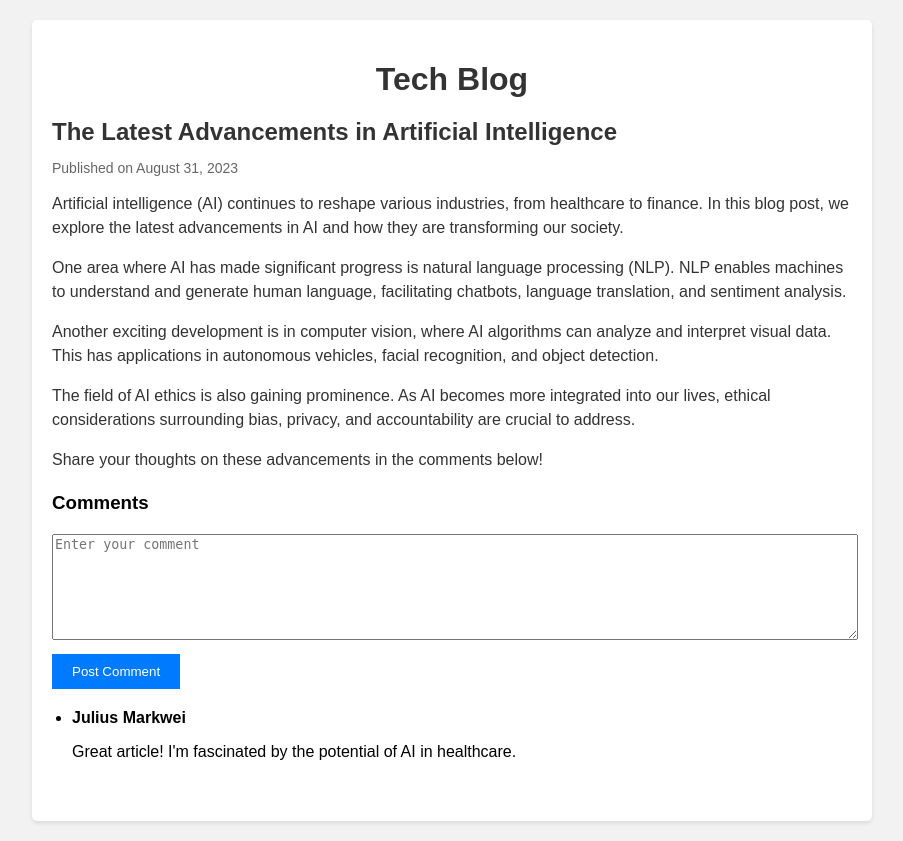
After one commit to juliusmarkwei/my-portfolio, a Flask app: page /blog in a window 1280 px wide. The commit adds this page. Shown: the whole page, without its empty margins (188-1091 px from the left). Run offline with Flask 2, Linux system fonts and the light colour scheme.

Commit message:
added tabs

```diff
--- a/app.py
+++ b/app.py
@@ -6,7 +6,21 @@ app = Flask(__name__)
 def index():
     return render_template('index.html')
 
+@app.route('/blog')
+def blog():
+    return render_template('blog.html')
 
+@app.route('/portfolio')
+def portfolio():
+    return render_template('portfolio.html')
+
+@app.route('/bio')
+def bio():
+    return render_template('bio.html')
+
+@app.route('/podcast')
+def podcast():
+    return render_template('podcast.html')
 
 if __name__ == '__main__':
     app.run(debug=True)
--- /dev/null
+++ b/templates/blog.html
@@ -0,0 +1,144 @@
+<!DOCTYPE html>
+<html>
+<head>
+  <title>Tech Blog</title>
+  <style>
+    body {
+      font-family: Arial, sans-serif;
+      background-color: #f2f2f2;
+      margin: 0;
+      padding: 20px;
+    }
+
+    .container {
+      max-width: 800px;
+      margin: 0 auto;
+      background-color: #ffffff;
+      padding: 20px;
+      border-radius: 5px;
+      box-shadow: 0 2px 4px rgba(0, 0, 0, 0.1);
+    }
+
+    h1 {
+      color: #333333;
+      margin-bottom: 20px;
+      text-align: center;
+    }
+
+    .post {
+      margin-bottom: 40px;
+    }
+
+    .post-title {
+      color: #333333;
+      font-size: 24px;
+      margin: 0;
+      margin-bottom: 10px;
+    }
+
+    .post-meta {
+      color: #666666;
+      font-size: 14px;
+      margin-bottom: 10px;
+    }
+
+    .post-content {
+      color: #333333;
+      line-height: 1.5;
+    }
+
+    .post-content a {
+      color: #007bff;
+      text-decoration: none;
+    }
+
+    .post-content a:hover {
+      text-decoration: underline;
+    }
+
+    .comment {
+      margin-top: 20px;
+    }
+
+    .comment-form {
+      margin-top: 20px;
+    }
+
+    .comment-form textarea {
+      width: 100%;
+      height: 100px;
+      margin-bottom: 10px;
+    }
+
+    .comment-form input[type="submit"] {
+      background-color: #007bff;
+      color: #ffffff;
+      border: none;
+      padding: 10px 20px;
+      cursor: pointer;
+    }
+
+    .comment-list {
+      margin-top: 20px;
+      padding-left: 20px;
+    }
+
+    .comment-item {
+      margin-bottom: 10px;
+    }
+
+    .comment-author {
+      font-weight: bold;
+      margin-bottom: 5px;
+    }
+
+    .comment-content {
+      margin-bottom: 5px;
+    }
+  </style>
+</head>
+<body>
+  <div class="container">
+    <h1>Tech Blog</h1>
+
+    <div class="post">
+      <h2 class="post-title">The Latest Advancements in Artificial Intelligence</h2>
+      <p class="post-meta">Published on August 31, 2023</p>
+      <div class="post-content">
+        <p>
+          Artificial intelligence (AI) continues to reshape various industries, from healthcare to finance. In this blog post, we explore the latest advancements in AI and how they are transforming our society.
+        </p>
+        <p>
+          One area where AI has made significant progress is natural language processing (NLP). NLP enables machines to understand and generate human language, facilitating chatbots, language translation, and sentiment analysis.
+        </p>
+        <p>
+          Another exciting development is in computer vision, where AI algorithms can analyze and interpret visual data. This has applications in autonomous vehicles, facial recognition, and object detection.
+        </p>
+        <p>
+          The field of AI ethics is also gaining prominence. As AI becomes more integrated into our lives, ethical considerations surrounding bias, privacy, and accountability are crucial to address.
+        </p>
+        <p>
+          Share your thoughts on these advancements in the comments below!
+        </p>
+      </div>
+
+      <div class="comment">
+        <h3>Comments</h3>
+
+        <form class="comment-form">
+          <textarea placeholder="Enter your comment"></textarea>
+          <input type="submit" value="Post Comment">
+        </form>
+
+        <ul class="comment-list">
+          <li class="comment-item">
+            <p class="comment-author">Julius Markwei</p>
+            <p class="comment-content">Great article! I'm fascinated by the potential of AI in healthcare.</p>
+        </ul>
+      </div>
+    </div>
+
+    <!-- Add more post divs as needed -->
+  </div>
+</body>
+</html>
```
Also changed, not shown: static/style.css (+5 -17 lines), templates/bio.html (added, +67 -0 lines), templates/index.html (+8 -10 lines), templates/podcast.html (added, +90 -0 lines), templates/portfolio.html (added, +53 -0 lines), static/images/ai.jpeg (added), static/images/cyber.jpeg (added), static/images/edward2.jpeg (added), static/images/edward3.jpeg (added), static/images/project1.jpg (added), static/images/project2.png (added).
